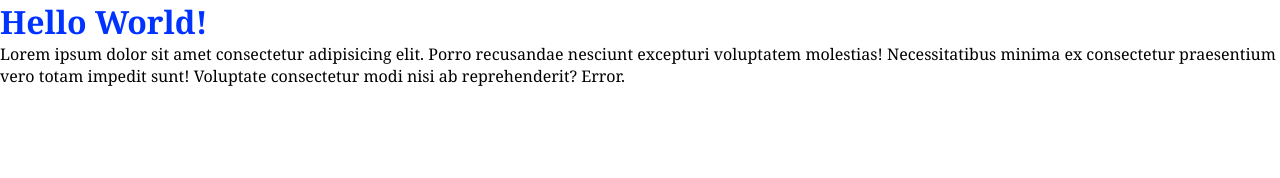
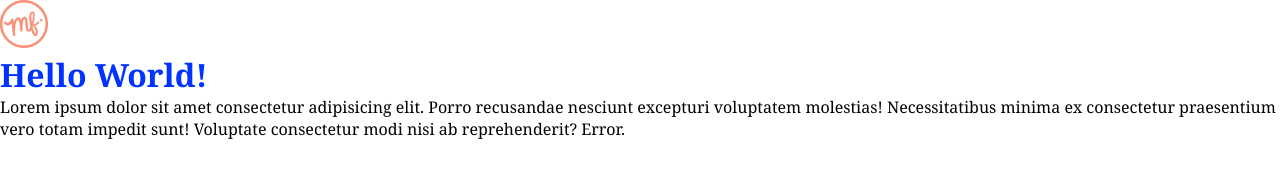
Before and after one commit to BigGui/git-demo, a plain HTML site: page index.html in a window 1280 px wide. Drawn offline with Linux system fonts and the light colour scheme.

Commit message:
add logo to homepage header

```diff
--- a/index.html
+++ b/index.html
@@ -7,6 +7,11 @@
     <link rel="stylesheet" href="css/style.css">
 </head>
 <body>
+    <header>
+        <a href="#">
+            <img src="img/logo-l-1.png" alt="mediafork logo" class="logo">
+        </a>
+    </header>
     <h1>Hello World!</h1>
     <p>
         Lorem ipsum dolor sit amet consectetur adipisicing elit. Porro recusandae nesciunt excepturi voluptatem molestias! Necessitatibus minima ex consectetur praesentium vero totam impedit sunt! Voluptate consectetur modi nisi ab reprehenderit? Error.
```
Also changed, not shown: img/logo-l-1.png (added).
